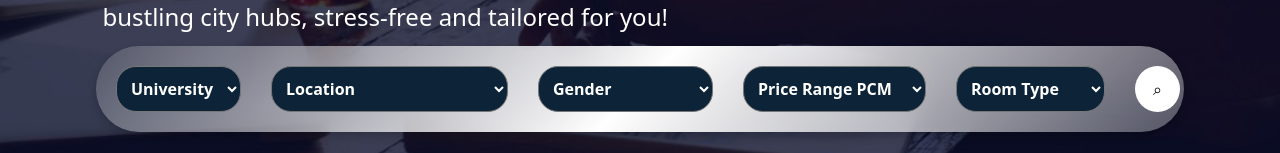
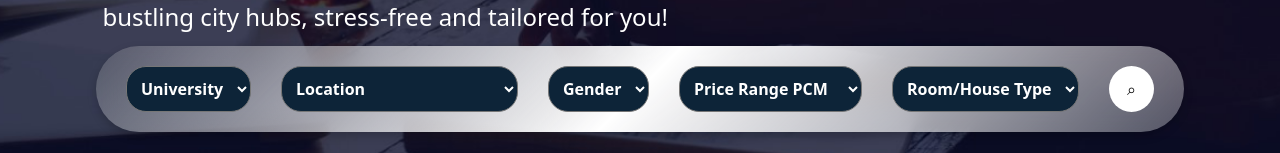
Before and after one commit to minindugimshan/BoardMate, a React (Vite) app: page / in a window 1280 px wide. Shown: the part 301-454 px from the top of the page. Built offline with nearby package versions, Linux system fonts and the light colour scheme.

Commit message:
Adjusted the search bar criterias

```diff
--- a/src/components/Home/Home.jsx
+++ b/src/components/Home/Home.jsx
@@ -79,13 +79,7 @@ function Home() {
             <option value="" disabled hidden>Location</option>
             <option value="Colombo">Colombo</option>
             <option value="Dehiwala">Dehiwala-Mount Lavinia</option>
-            <option value="Kotte">Kotte</option>
-            <option value="Moratuwa">Moratuwa</option>
-            <option value="Kesbewa">Kesbewa</option>
             <option value="Nugegoda">Nugegoda</option>
-            <option value="Homagama">Homagama</option>
-            <option value="Kaduwela">Kaduwela</option>
-            <option value="Maharagama">Maharagama</option>
           </select>
 
           <select
@@ -97,7 +91,6 @@ function Home() {
             <option value=""disabled hidden>Gender</option>
             <option value="male">Male</option>
             <option value="female">Female</option>
-            <option value="other">Prefer not to say</option>
           </select>
 
           <select
@@ -120,7 +113,8 @@ function Home() {
             value={searchInput.roomType}
             onChange={handleChange}
           >
-            <option value=""disabled hidden>Room Type</option>
+            <option value=""disabled hidden>Room/House Type</option>
+            <option value="shared">Shared House</option>
             <option value="male">Single Room</option>
             <option value="female">Double Room</option>
             <option value="other">Shared Room</option>
@@ -136,7 +130,6 @@ function Home() {
       </div> <br /><br /><br />
 
 
-
     </div>
   );
 }
```
